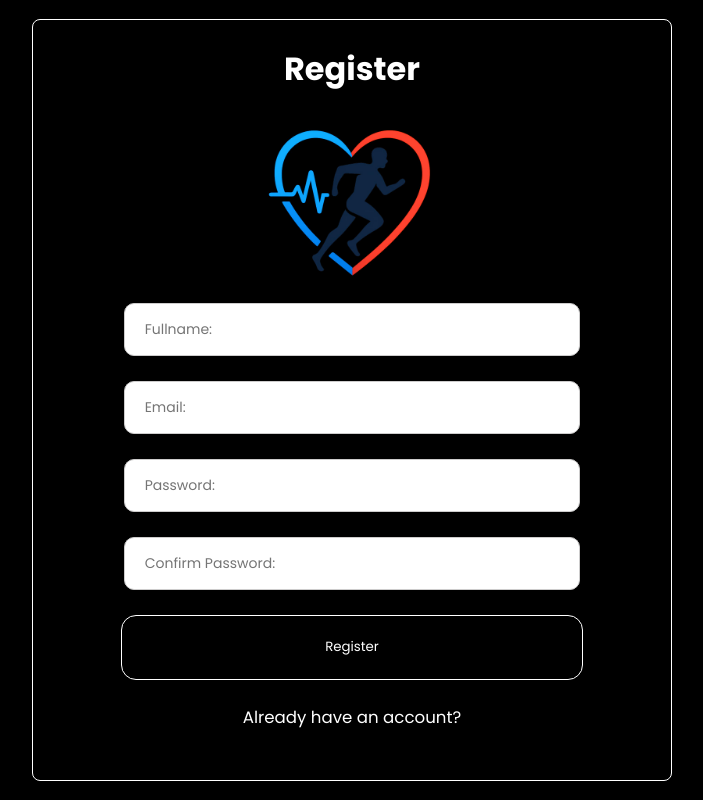
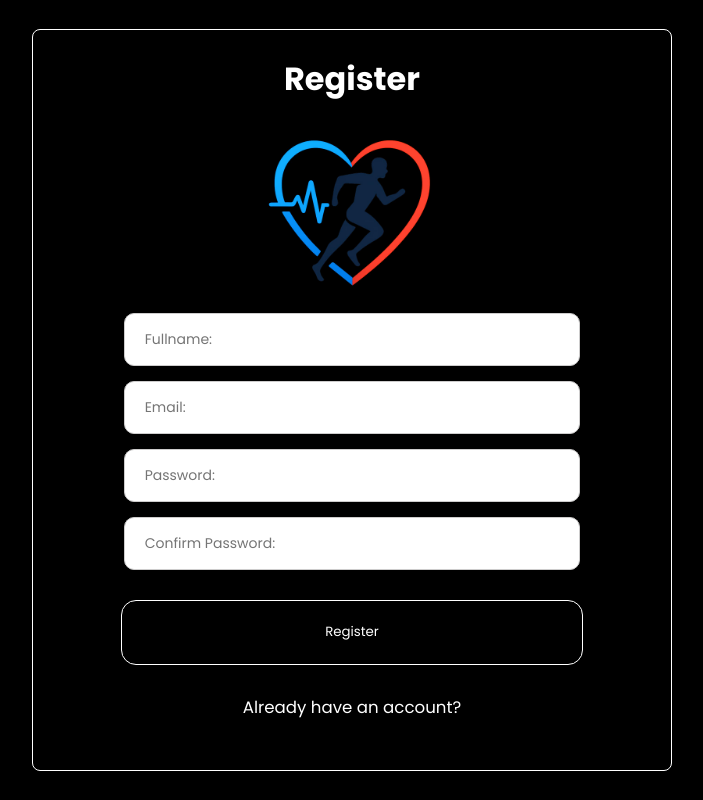
Before and after one commit to IM-DeV-Vitor/SportForU, a React (Vite) app: page /SportForU/auth/register in a window 1280 px wide. Shown: the whole page, without its empty margins (288-991 px from the left). Built offline with nearby package versions, Linux system fonts and the light colour scheme; a web font is replaced by a local one.

Commit message:
agora çim

```diff
--- a/src/components/login/login.module.css
+++ b/src/components/login/login.module.css
@@ -14,5 +14,5 @@ html, body {
     background-color: rgb(0, 0, 0);
     height: 100vh;
     max-width: 100vw;
-    overflow: hidden;
+    overflow-x: hidden;
 }
--- a/src/components/register/register-items/register-items.module.css
+++ b/src/components/register/register-items/register-items.module.css
@@ -20,11 +20,8 @@
     display: flex;
     align-items: center;
     flex-direction: column;
-    gap: 25px;
+    gap: 15px;
     width: 100%;
-    & a {
-        gap: 5px;
-    }
 }
 
 input {
@@ -61,6 +58,7 @@ button {
     border: none;
     border-radius: 15px;
     border: 1px solid white;
+    margin-top: 15px;
     transition: all 0.8s ease-in-out;
     overflow: hidden;
 }
@@ -87,6 +85,7 @@ a {
     color: white;
     font-size: 1.04em;
     text-decoration: none;
+    margin-top: 15px;
 }
 
 a:hover {
--- a/src/components/register/register.module.css
+++ b/src/components/register/register.module.css
@@ -14,5 +14,5 @@ html, body {
     background-color: rgb(0, 0, 0);
     height: 100vh;
     max-width: 100vw;
-    overflow: hidden;
+    overflow-x: hidden;
 }
```
